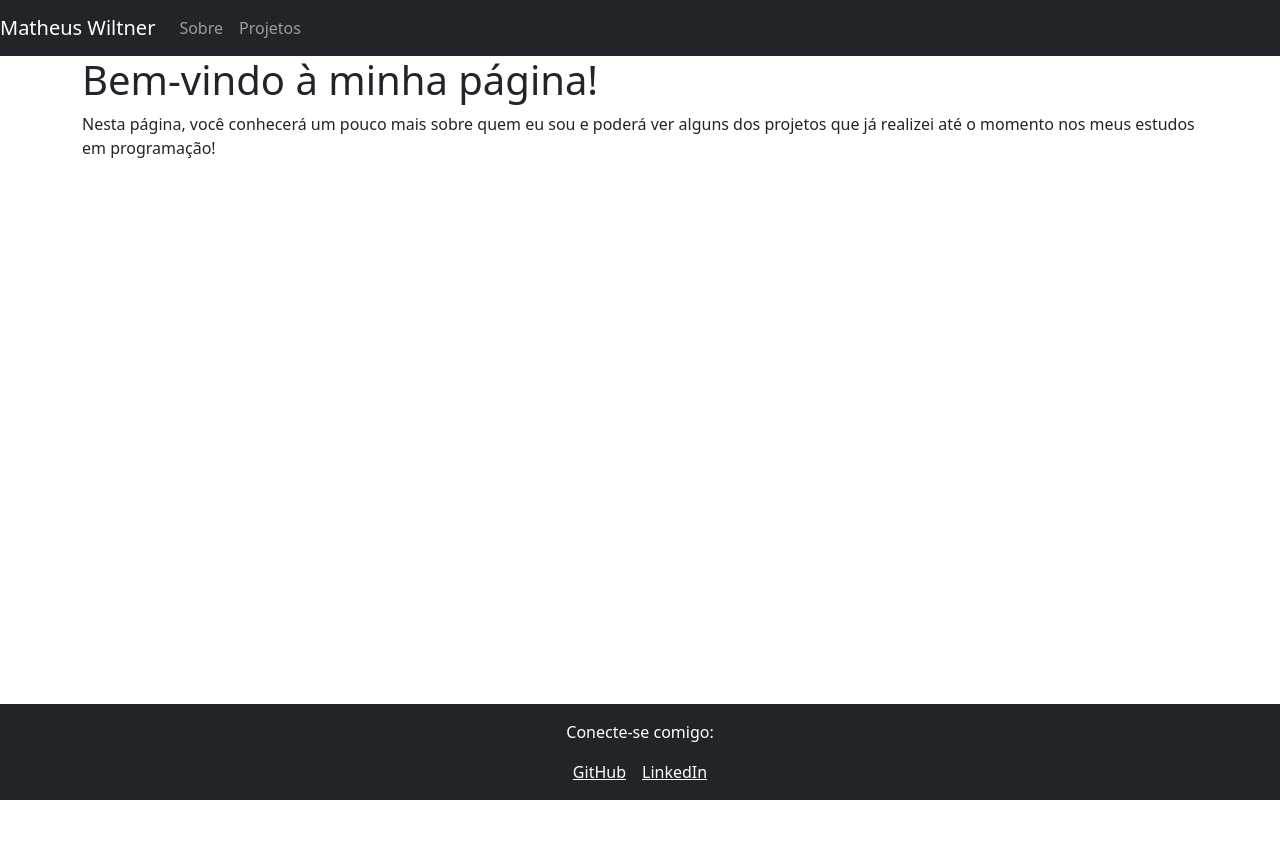
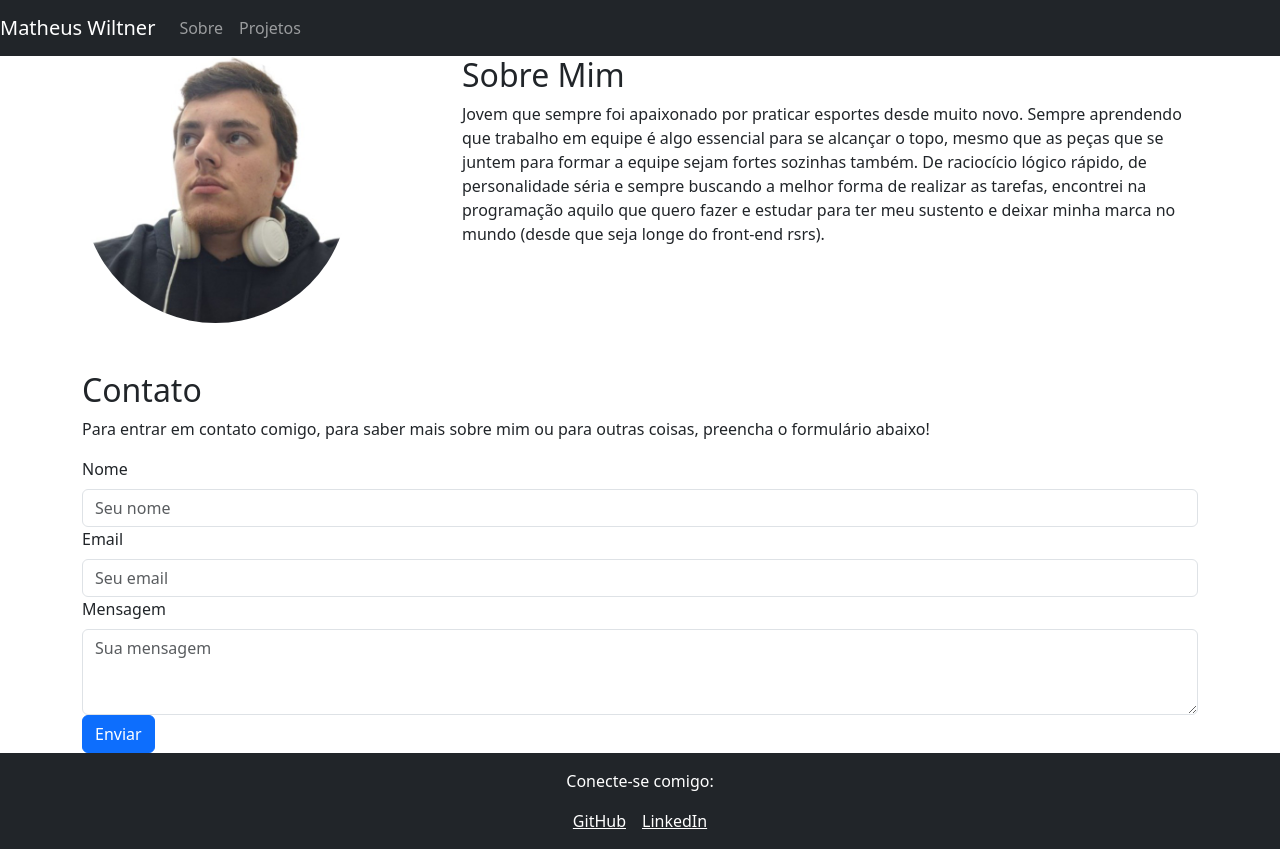
Before and after one commit to Wiltner/tarefa, a React (Create React App) app: page / in a window 1280 px wide. Before the commit the page ends 800 px from the top, so only its background shows below. Built offline with nearby package versions, Linux system fonts and the light colour scheme.

Commit message:
correçao 4

```diff
--- a/src/pages/About.js
+++ b/src/pages/About.js
@@ -1,4 +1,3 @@
-// pages/About.js
 import React from 'react';
 import { Container, Row, Col, Image, Form, Button } from 'react-bootstrap';
 import eu from '../assets/eu.jpeg';
--- a/src/pages/Home.js
+++ b/src/pages/Home.js
@@ -1,13 +1,44 @@
 import React from 'react';
-import { Container } from 'react-bootstrap';
+import { Container, Row, Col, Image, Form, Button } from 'react-bootstrap';
+import eu from '../assets/eu.jpeg';
 
-function Home() {
+function About() {
   return (
-    <Container>
-      <h1>Bem-vindo à minha página!</h1>
-      <p>Nesta página, você conhecerá um pouco mais sobre quem eu sou e poderá ver alguns dos projetos que já realizei até o momento nos meus estudos em programação!</p>
+    <Container id="about">
+      <Row>
+        <Col md={4}>
+          <Image src={eu} roundedCircle className="w-75" />
+        </Col>
+        <Col md={8}>
+          <h2>Sobre Mim</h2>
+          <p>Jovem que sempre foi apaixonado por praticar esportes desde muito novo. Sempre aprendendo que trabalho em equipe é algo essencial para se alcançar o topo, mesmo que as peças que se juntem para formar a equipe sejam fortes sozinhas também. De raciocício lógico rápido, de personalidade séria e sempre buscando a melhor forma de realizar as tarefas, encontrei na programação aquilo que quero fazer e estudar para ter meu sustento e deixar minha marca no mundo (desde que seja longe do front-end rsrs).</p>
+        </Col>
+      </Row>
+      <Row className="mt-5">
+        <Col>
+          <h2>Contato</h2>
+          <p>Para entrar em contato comigo, para saber mais sobre mim ou para outras coisas, preencha o formulário abaixo!</p>
+          <Form>
+            <Form.Group controlId="formName">
+              <Form.Label>Nome</Form.Label>
+              <Form.Control type="text" placeholder="Seu nome" />
+            </Form.Group>
+            <Form.Group controlId="formEmail">
+              <Form.Label>Email</Form.Label>
+              <Form.Control type="email" placeholder="Seu email" />
+            </Form.Group>
+            <Form.Group controlId="formMessage">
+              <Form.Label>Mensagem</Form.Label>
+              <Form.Control as="textarea" rows={3} placeholder="Sua mensagem" />
+            </Form.Group>
+            <Button variant="primary" type="submit">
+              Enviar
+            </Button>
+          </Form>
+        </Col>
+      </Row>
     </Container>
   );
 }
 
-export default Home;
+export default About;
```
